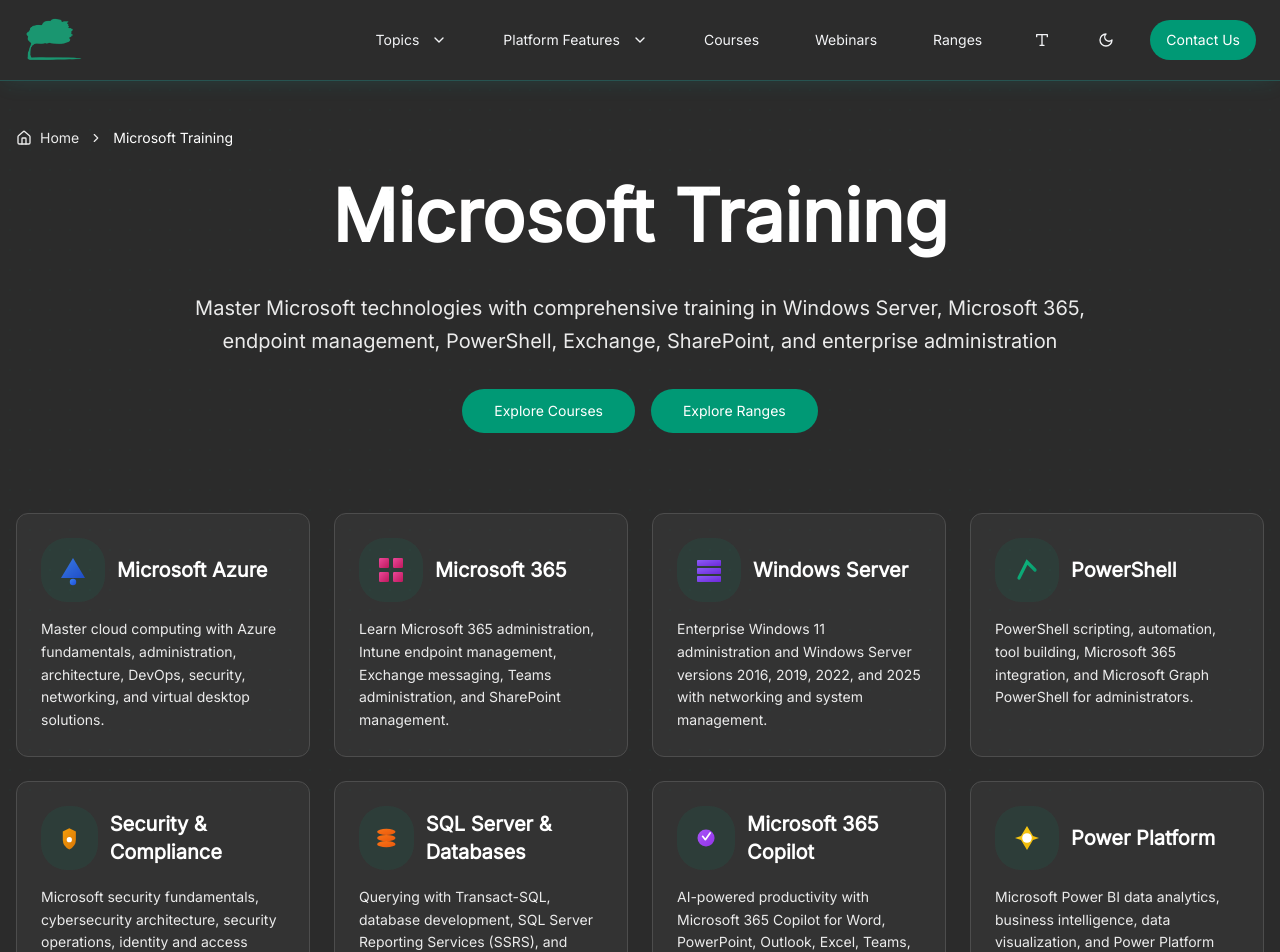
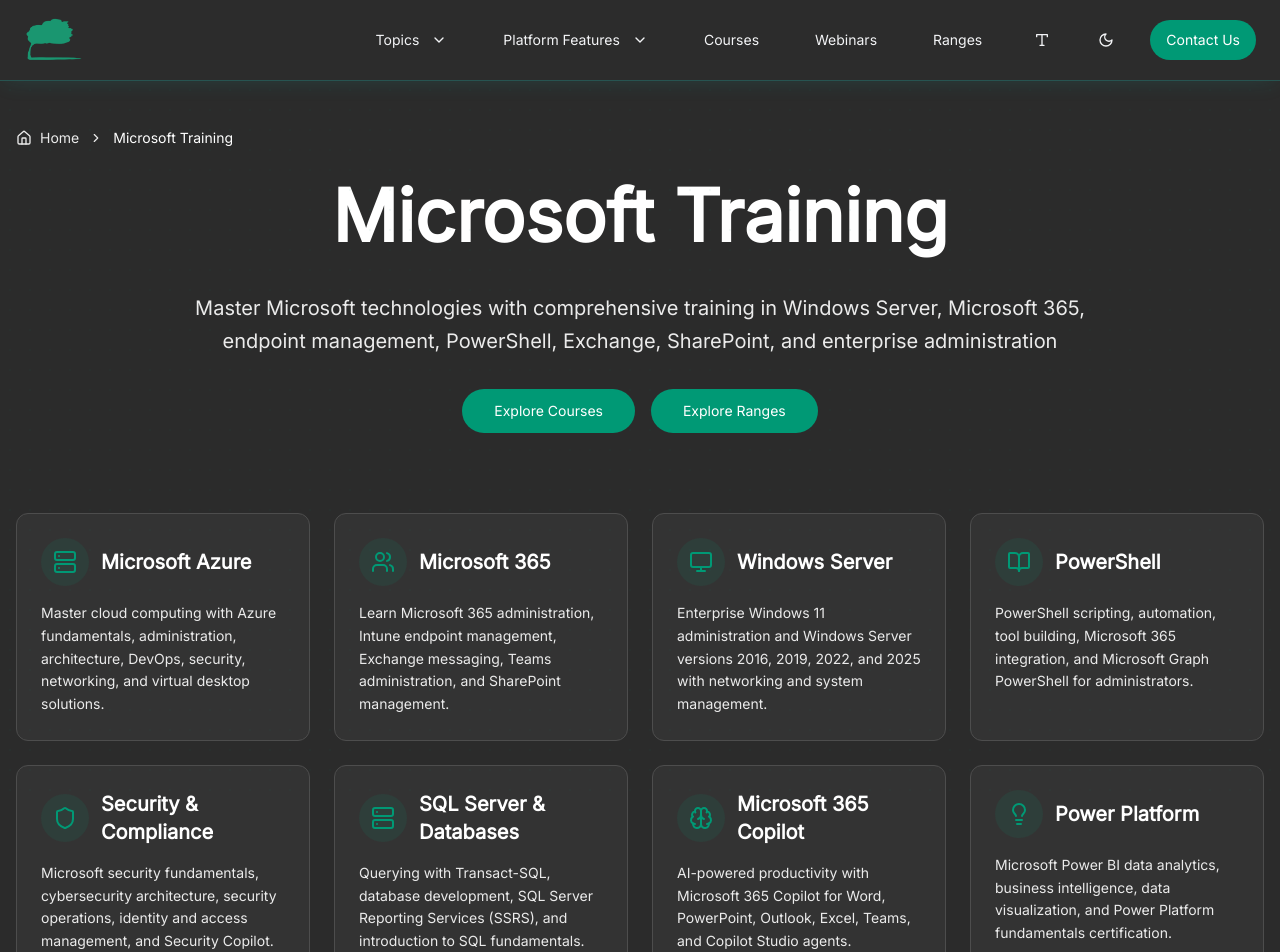
Before and after one commit to devonscofield-prog/stormwind-showcase-77887, a React (Vite) app: page /microsoft in a window 1280 px wide. Shown: the top 952 px of the page. Built offline with nearby package versions, Linux system fonts and the light colour scheme; the HTML template or start-up script is replaced by a standard one.

Commit message:
Reverted to commit 2a2849bea839747cddeb4cb7edc884c12d1a60cb

```diff
--- a/src/pages/Cloud.tsx
+++ b/src/pages/Cloud.tsx
@@ -1,5 +1,5 @@
 import { useNavigate, useLocation, Link } from "react-router-dom";
-import { useEffect, useState, useRef } from "react";
+import { useEffect } from "react";
 import { Button } from "@/components/ui/button";
 import { ArrowLeft, Home, Award, FlaskConical, Brain, Users, Clock, Video, BookOpen, Server, ExternalLink, Cloud, Shield, Database, Container, Network, Settings, Box, Layers } from "lucide-react";
 import { Navigation } from "@/components/Navigation";
--- a/src/pages/Cybersecurity.tsx
+++ b/src/pages/Cybersecurity.tsx
@@ -1,5 +1,5 @@
 import { useNavigate, useLocation, Link } from "react-router-dom";
-import { useEffect, useState, useRef } from "react";
+import { useEffect } from "react";
 import { Button } from "@/components/ui/button";
 import { ArrowLeft, Home, Shield, Target, Users, Award, BookOpen, Video, ExternalLink, Brain, Monitor, Clock } from "lucide-react";
 import { Navigation } from "@/components/Navigation";
--- a/src/pages/HelpDesk.tsx
+++ b/src/pages/HelpDesk.tsx
@@ -1,5 +1,5 @@
 import { useNavigate, useLocation, Link } from "react-router-dom";
-import { useEffect, useState, useRef } from "react";
+import { useEffect } from "react";
 import { Button } from "@/components/ui/button";
 import { ArrowLeft, Home, Award, BookOpen, Video, Clock, Users, ExternalLink, Monitor, Router, Target, Shield, MessageCircle, TrendingUp } from "lucide-react";
 import { Navigation } from "@/components/Navigation";
--- a/src/pages/Microsoft.tsx
+++ b/src/pages/Microsoft.tsx
@@ -1,5 +1,5 @@
 import { useNavigate, useLocation, Link } from "react-router-dom";
-import { useEffect, useState, useRef } from "react";
+import { useEffect } from "react";
 import { Button } from "@/components/ui/button";
 import { ArrowLeft, Home, Server, Shield, Users, Award, BookOpen, Video, Clock, Monitor, ExternalLink, Brain, Lightbulb, Target } from "lucide-react";
 import { Navigation } from "@/components/Navigation";
@@ -90,246 +90,109 @@ const Microsoft = () => {
 
 
             <div className="grid md:grid-cols-2 lg:grid-cols-4 gap-6 max-w-7xl mx-auto mb-12">
-              {[
-                {
-                  title: "Microsoft Azure",
-                  description: "Master cloud computing with Azure fundamentals, administration, architecture, DevOps, security, networking, and virtual desktop solutions.",
-                  icon: (isHovered: boolean) => (
-                    <svg viewBox="0 0 100 100" className="w-full h-full">
-                      <defs>
-                        <linearGradient id="azure-grad" x1="0%" y1="0%" x2="100%" y2="100%">
-                          <stop offset="0%" stopColor={isHovered ? "#60a5fa" : "#3b82f6"} />
-                          <stop offset="100%" stopColor={isHovered ? "#3b82f6" : "#1d4ed8"} />
-                        </linearGradient>
-                      </defs>
-                      <path d="M20,70 L50,20 L80,70 Z" fill="url(#azure-grad)" opacity="0.9">
-                        <animateTransform attributeName="transform" type="translate" values="0,0; 0,-5; 0,0" dur={isHovered ? "3s" : "2s"} repeatCount="indefinite" />
-                      </path>
-                      <circle cx="50" cy="80" r="8" fill="url(#azure-grad)">
-                        <animate attributeName="r" values="8;10;8" dur={isHovered ? "3s" : "2s"} repeatCount="indefinite" />
-                      </circle>
-                    </svg>
-                  ),
-                },
-                {
-                  title: "Microsoft 365",
-                  description: "Learn Microsoft 365 administration, Intune endpoint management, Exchange messaging, Teams administration, and SharePoint management.",
-                  icon: (isHovered: boolean) => (
-                    <svg viewBox="0 0 100 100" className="w-full h-full">
-                      <defs>
-                        <linearGradient id="m365-grad" x1="0%" y1="0%" x2="100%" y2="100%">
-                          <stop offset="0%" stopColor={isHovered ? "#f472b6" : "#ec4899"} />
-                          <stop offset="100%" stopColor={isHovered ? "#ec4899" : "#be185d"} />
-                        </linearGradient>
-                      </defs>
-                      <rect x="20" y="20" width="25" height="25" fill="url(#m365-grad)" rx="3">
-                        <animateTransform attributeName="transform" type="rotate" from="0 32.5 32.5" to="360 32.5 32.5" dur={isHovered ? "6s" : "4s"} repeatCount="indefinite" />
-                      </rect>
-                      <rect x="55" y="20" width="25" height="25" fill="url(#m365-grad)" rx="3">
-                        <animateTransform attributeName="transform" type="rotate" from="0 67.5 32.5" to="-360 67.5 32.5" dur={isHovered ? "6s" : "4s"} repeatCount="indefinite" />
-                      </rect>
-                      <rect x="20" y="55" width="25" height="25" fill="url(#m365-grad)" rx="3">
-                        <animateTransform attributeName="transform" type="rotate" from="0 32.5 67.5" to="-360 32.5 67.5" dur={isHovered ? "6s" : "4s"} repeatCount="indefinite" />
-                      </rect>
-                      <rect x="55" y="55" width="25" height="25" fill="url(#m365-grad)" rx="3">
-                        <animateTransform attributeName="transform" type="rotate" from="0 67.5 67.5" to="360 67.5 67.5" dur={isHovered ? "6s" : "4s"} repeatCount="indefinite" />
-                      </rect>
-                    </svg>
-                  ),
-                },
-                {
-                  title: "Windows Server",
-                  description: "Enterprise Windows 11 administration and Windows Server versions 2016, 2019, 2022, and 2025 with networking and system management.",
-                  icon: (isHovered: boolean) => (
-                    <svg viewBox="0 0 100 100" className="w-full h-full">
-                      <defs>
-                        <linearGradient id="server-grad" x1="0%" y1="0%" x2="100%" y2="100%">
-                          <stop offset="0%" stopColor={isHovered ? "#a78bfa" : "#8b5cf6"} />
-                          <stop offset="100%" stopColor={isHovered ? "#8b5cf6" : "#6d28d9"} />
-                        </linearGradient>
-                      </defs>
-                      <rect x="20" y="25" width="60" height="15" fill="url(#server-grad)" rx="2">
-                        <animate attributeName="opacity" values="1;0.6;1" dur={isHovered ? "3s" : "2s"} repeatCount="indefinite" />
-                      </rect>
-                      <rect x="20" y="45" width="60" height="15" fill="url(#server-grad)" rx="2">
-                        <animate attributeName="opacity" values="0.6;1;0.6" dur={isHovered ? "3s" : "2s"} repeatCount="indefinite" />
-                      </rect>
-                      <rect x="20" y="65" width="60" height="15" fill="url(#server-grad)" rx="2">
-                        <animate attributeName="opacity" values="1;0.6;1" dur={isHovered ? "3s" : "2s"} repeatCount="indefinite" />
-                      </rect>
-                    </svg>
-                  ),
-                },
-                {
-                  title: "PowerShell",
-                  description: "PowerShell scripting, automation, tool building, Microsoft 365 integration, and Microsoft Graph PowerShell for administrators.",
-                  icon: (isHovered: boolean) => (
-                    <svg viewBox="0 0 100 100" className="w-full h-full">
-                      <defs>
-                        <linearGradient id="powershell-grad" x1="0%" y1="0%" x2="100%" y2="100%">
-                          <stop offset="0%" stopColor={isHovered ? "#34d399" : "#10b981"} />
-                          <stop offset="100%" stopColor={isHovered ? "#10b981" : "#059669"} />
-                        </linearGradient>
-                      </defs>
-                      <path d="M30,70 L50,30 L70,50" stroke="url(#powershell-grad)" strokeWidth="8" fill="none" strokeLinecap="round">
-                        <animate attributeName="stroke-dasharray" values="0,150;150,0" dur={isHovered ? "3s" : "2s"} repeatCount="indefinite" />
-                      </path>
-                      <line x1="55" y1="70" x2="75" y2="70" stroke="url(#powershell-grad)" strokeWidth="6" strokeLinecap="round">
-                        <animate attributeName="opacity" values="0;1;0" dur={isHovered ? "3s" : "2s"} repeatCount="indefinite" />
-                      </line>
-                    </svg>
-                  ),
-                },
-                {
-                  title: "Security & Compliance",
-                  description: "Microsoft security fundamentals, cybersecurity architecture, security operations, identity and access management, and Security Copilot.",
-                  icon: (isHovered: boolean) => (
-                    <svg viewBox="0 0 100 100" className="w-full h-full">
-                      <defs>
-                        <linearGradient id="security-grad" x1="0%" y1="0%" x2="100%" y2="100%">
-                          <stop offset="0%" stopColor={isHovered ? "#fbbf24" : "#f59e0b"} />
-                          <stop offset="100%" stopColor={isHovered ? "#f59e0b" : "#d97706"} />
-                        </linearGradient>
-                      </defs>
-                      <path d="M50,20 L70,30 L70,55 Q70,75 50,85 Q30,75 30,55 L30,30 Z" fill="url(#security-grad)">
-                        <animateTransform attributeName="transform" type="scale" values="1;1.1;1" dur={isHovered ? "3s" : "2s"} repeatCount="indefinite" additive="sum" />
-                      </path>
-                      <circle cx="50" cy="55" r="8" fill="white">
-                        <animate attributeName="r" values="8;10;8" dur={isHovered ? "3s" : "2s"} repeatCount="indefinite" />
-                      </circle>
-                    </svg>
-                  ),
-                },
-                {
-                  title: "SQL Server & Databases",
-                  description: "Querying with Transact-SQL, database development, SQL Server Reporting Services (SSRS), and introduction to SQL fundamentals.",
-                  icon: (isHovered: boolean) => (
-                    <svg viewBox="0 0 100 100" className="w-full h-full">
-                      <defs>
-                        <linearGradient id="sql-grad" x1="0%" y1="0%" x2="100%" y2="100%">
-                          <stop offset="0%" stopColor={isHovered ? "#fb923c" : "#f97316"} />
-                          <stop offset="100%" stopColor={isHovered ? "#f97316" : "#ea580c"} />
-                        </linearGradient>
-                      </defs>
-                      <ellipse cx="50" cy="30" rx="30" ry="10" fill="url(#sql-grad)">
-                        <animate attributeName="ry" values="10;12;10" dur={isHovered ? "3s" : "2s"} repeatCount="indefinite" />
-                      </ellipse>
-                      <ellipse cx="50" cy="50" rx="30" ry="10" fill="url(#sql-grad)">
-                        <animate attributeName="ry" values="10;12;10" dur={isHovered ? "3s" : "2s"} begin="0.5s" repeatCount="indefinite" />
-                      </ellipse>
-                      <ellipse cx="50" cy="70" rx="30" ry="10" fill="url(#sql-grad)">
-                        <animate attributeName="ry" values="10;12;10" dur={isHovered ? "3s" : "2s"} begin="1s" repeatCount="indefinite" />
-                      </ellipse>
-                    </svg>
-                  ),
-                },
-                {
-                  title: "Microsoft 365 Copilot",
-                  description: "AI-powered productivity with Microsoft 365 Copilot for Word, PowerPoint, Outlook, Excel, Teams, and Copilot Studio agents.",
-                  icon: (isHovered: boolean) => (
-                    <svg viewBox="0 0 100 100" className="w-full h-full">
-                      <defs>
-                        <linearGradient id="copilot-grad" x1="0%" y1="0%" x2="100%" y2="100%">
-                          <stop offset="0%" stopColor={isHovered ? "#c084fc" : "#a855f7"} />
-                          <stop offset="100%" stopColor={isHovered ? "#a855f7" : "#9333ea"} />
-                        </linearGradient>
-                      </defs>
-                      <circle cx="50" cy="50" r="25" fill="url(#copilot-grad)">
-                        <animate attributeName="r" values="25;28;25" dur={isHovered ? "3s" : "2s"} repeatCount="indefinite" />
-                      </circle>
-                      <path d="M40,45 L48,55 L62,35" stroke="white" strokeWidth="5" fill="none" strokeLinecap="round" strokeLinejoin="round">
-                        <animate attributeName="stroke-dasharray" values="0,50;50,0" dur={isHovered ? "3s" : "2s"} repeatCount="indefinite" />
-                      </path>
-                    </svg>
-                  ),
-                },
-                {
-                  title: "Power Platform",
-                  description: "Microsoft Power BI data analytics, business intelligence, data visualization, and Power Platform fundamentals certification.",
-                  icon: (isHovered: boolean) => (
-                    <svg viewBox="0 0 100 100" className="w-full h-full">
-                      <defs>
-                        <linearGradient id="power-grad" x1="0%" y1="0%" x2="100%" y2="100%">
-                          <stop offset="0%" stopColor={isHovered ? "#fde047" : "#facc15"} />
-                          <stop offset="100%" stopColor={isHovered ? "#facc15" : "#eab308"} />
-                        </linearGradient>
-                      </defs>
-                      <polygon points="50,20 65,45 80,50 65,55 50,80 35,55 20,50 35,45" fill="url(#power-grad)">
-                        <animateTransform attributeName="transform" type="rotate" from="0 50 50" to="360 50 50" dur={isHovered ? "6s" : "4s"} repeatCount="indefinite" />
-                      </polygon>
-                      <circle cx="50" cy="50" r="12" fill="white">
-                        <animate attributeName="r" values="12;15;12" dur={isHovered ? "3s" : "2s"} repeatCount="indefinite" />
-                      </circle>
-                    </svg>
-                  ),
-                },
-              ].map((tech, index) => {
-                const [particles, setParticles] = useState<Array<{ id: number; x: number; y: number; opacity: number }>>([]);
-                const [isHovered, setIsHovered] = useState(false);
-                const cardRef = useRef<HTMLDivElement>(null);
-                const particleIdRef = useRef(0);
+              {/* Azure */}
+              <div className="bg-card rounded-xl p-6 border border-border hover:border-primary/40 transition-all duration-300 hover:shadow-lg hover:scale-105">
+                <div className="flex items-center gap-3 mb-4">
+                  <div className="p-3 rounded-lg bg-primary/10">
+                    <Server className="w-6 h-6 text-primary" />
+                  </div>
+                  <h3 className="text-xl font-bold">Microsoft Azure</h3>
+                </div>
+                <p className="text-muted-foreground text-sm leading-relaxed">
+                  Master cloud computing with Azure fundamentals, administration, architecture, DevOps, security, networking, and virtual desktop solutions.
+                </p>
+              </div>
 
-                useEffect(() => {
-                  if (!isHovered) {
-                    setParticles([]);
-                    return;
-                  }
+              {/* Microsoft 365 */}
+              <div className="bg-card rounded-xl p-6 border border-border hover:border-primary/40 transition-all duration-300 hover:shadow-lg hover:scale-105">
+                <div className="flex items-center gap-3 mb-4">
+                  <div className="p-3 rounded-lg bg-primary/10">
+                    <Users className="w-6 h-6 text-primary" />
+                  </div>
+                  <h3 className="text-xl font-bold">Microsoft 365</h3>
+                </div>
+                <p className="text-muted-foreground text-sm leading-relaxed">
+                  Learn Microsoft 365 administration, Intune endpoint management, Exchange messaging, Teams administration, and SharePoint management.
+                </p>
+              </div>
 
-                  const interval = setInterval(() => {
-                    setParticles((prev) => prev.filter((p) => p.opacity > 0).map((p) => ({ ...p, opacity: p.opacity - 0.02 })));
-                  }, 50);
+              {/* Windows Server */}
+              <div className="bg-card rounded-xl p-6 border border-border hover:border-primary/40 transition-all duration-300 hover:shadow-lg hover:scale-105">
+                <div className="flex items-center gap-3 mb-4">
+                  <div className="p-3 rounded-lg bg-primary/10">
+                    <Monitor className="w-6 h-6 text-primary" />
+                  </div>
+                  <h3 className="text-xl font-bold">Windows Server</h3>
+                </div>
+                <p className="text-muted-foreground text-sm leading-relaxed">
+                  Enterprise Windows 11 administration and Windows Server versions 2016, 2019, 2022, and 2025 with networking and system management.
+                </p>
+              </div>
 
-                  return () => clearInterval(interval);
-                }, [isHovered]);
+              {/* PowerShell */}
+              <div className="bg-card rounded-xl p-6 border border-border hover:border-primary/40 transition-all duration-300 hover:shadow-lg hover:scale-105">
+                <div className="flex items-center gap-3 mb-4">
+                  <div className="p-3 rounded-lg bg-primary/10">
+                    <BookOpen className="w-6 h-6 text-primary" />
+                  </div>
+                  <h3 className="text-xl font-bold">PowerShell</h3>
+                </div>
+                <p className="text-muted-foreground text-sm leading-relaxed">
+                  PowerShell scripting, automation, tool building, Microsoft 365 integration, and Microsoft Graph PowerShell for administrators.
+                </p>
+              </div>
 
-                const handleMouseMove = (e: React.MouseEvent<HTMLDivElement>) => {
-                  if (!cardRef.current) return;
-                  const rect = cardRef.current.getBoundingClientRect();
-                  const x = e.clientX - rect.left;
-                  const y = e.clientY - rect.top;
+              {/* Security */}
+              <div className="bg-card rounded-xl p-6 border border-border hover:border-primary/40 transition-all duration-300 hover:shadow-lg hover:scale-105">
+                <div className="flex items-center gap-3 mb-4">
+                  <div className="p-3 rounded-lg bg-primary/10">
+                    <Shield className="w-6 h-6 text-primary" />
+                  </div>
+                  <h3 className="text-xl font-bold">Security & Compliance</h3>
+                </div>
+                <p className="text-muted-foreground text-sm leading-relaxed">
+                  Microsoft security fundamentals, cybersecurity architecture, security operations, identity and access management, and Security Copilot.
+                </p>
+              </div>
 
-                  setParticles((prev) => [
-                    ...prev.slice(-20),
-                    { id: particleIdRef.current++, x, y, opacity: 1 },
-                  ]);
-                };
+              {/* SQL Server */}
+              <div className="bg-card rounded-xl p-6 border border-border hover:border-primary/40 transition-all duration-300 hover:shadow-lg hover:scale-105">
+                <div className="flex items-center gap-3 mb-4">
+                  <div className="p-3 rounded-lg bg-primary/10">
+                    <Server className="w-6 h-6 text-primary" />
+                  </div>
+                  <h3 className="text-xl font-bold">SQL Server & Databases</h3>
+                </div>
+                <p className="text-muted-foreground text-sm leading-relaxed">
+                  Querying with Transact-SQL, database development, SQL Server Reporting Services (SSRS), and introduction to SQL fundamentals.
+                </p>
+              </div>
 
-                const colors = ["#3b82f6", "#ec4899", "#8b5cf6", "#10b981", "#f59e0b", "#f97316", "#a855f7", "#facc15"];
+              {/* Microsoft 365 Copilot */}
+              <div className="bg-card rounded-xl p-6 border border-border hover:border-primary/40 transition-all duration-300 hover:shadow-lg hover:scale-105">
+                <div className="flex items-center gap-3 mb-4">
+                  <div className="p-3 rounded-lg bg-primary/10">
+                    <Brain className="w-6 h-6 text-primary" />
+                  </div>
+                  <h3 className="text-xl font-bold">Microsoft 365 Copilot</h3>
+                </div>
+                <p className="text-muted-foreground text-sm leading-relaxed">
+                  AI-powered productivity with Microsoft 365 Copilot for Word, PowerPoint, Outlook, Excel, Teams, and Copilot Studio agents.
+                </p>
+              </div>
 
-                return (
-                  <div
-                    key={index}
-                    ref={cardRef}
-                    className="bg-card rounded-xl p-6 border border-border hover:border-primary/40 transition-all duration-300 hover:shadow-lg hover:scale-105 relative overflow-hidden"
-                    onMouseEnter={() => setIsHovered(true)}
-                    onMouseLeave={() => setIsHovered(false)}
-                    onMouseMove={handleMouseMove}
-                  >
-                    {particles.map((particle) => (
-                      <div
-                        key={particle.id}
-                        className="absolute w-2 h-2 rounded-full pointer-events-none"
-                        style={{
-                          left: particle.x,
-                          top: particle.y,
-                          backgroundColor: colors[index % colors.length],
-                          opacity: particle.opacity,
-                          transform: "translate(-50%, -50%)",
-                        }}
-                      />
-                    ))}
-                    <div className="flex items-center gap-3 mb-4 relative z-10">
-                      <div className="p-3 rounded-lg bg-primary/10 w-16 h-16 flex items-center justify-center">
-                        {tech.icon(isHovered)}
-                      </div>
-                      <h3 className="text-xl font-bold">{tech.title}</h3>
-                    </div>
-                    <p className="text-muted-foreground text-sm leading-relaxed relative z-10">
-                      {tech.description}
-                    </p>
+              {/* Power Platform */}
+              <div className="bg-card rounded-xl p-6 border border-border hover:border-primary/40 transition-all duration-300 hover:shadow-lg hover:scale-105">
+                <div className="flex items-center gap-3 mb-4">
+                  <div className="p-3 rounded-lg bg-primary/10">
+                    <Lightbulb className="w-6 h-6 text-primary" />
                   </div>
-                );
-              })}
+                  <h3 className="text-xl font-bold">Power Platform</h3>
+                </div>
+                <p className="text-muted-foreground text-sm leading-relaxed">
+                  Microsoft Power BI data analytics, business intelligence, data visualization, and Power Platform fundamentals certification.
+                </p>
+              </div>
             </div>
 
           </div>
--- a/src/pages/Networking.tsx
+++ b/src/pages/Networking.tsx
@@ -1,5 +1,5 @@
 import { useNavigate, useLocation, Link } from "react-router-dom";
-import { useEffect, useState, useRef } from "react";
+import { useEffect } from "react";
 import { Button } from "@/components/ui/button";
 import { ArrowLeft, Home, Cpu, Router, Award, BookOpen, Video, ExternalLink, Users, Target, Zap } from "lucide-react";
 import { Navigation } from "@/components/Navigation";
```
